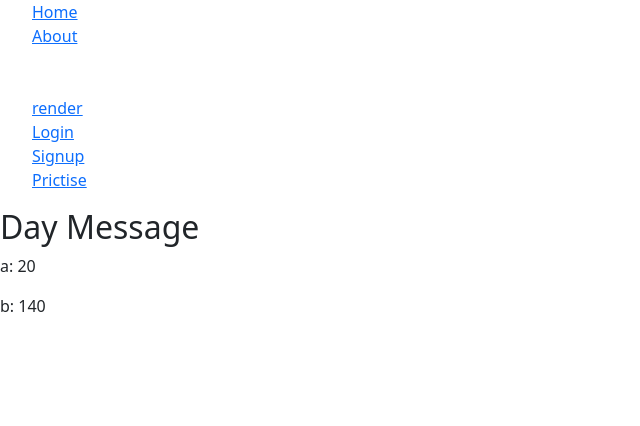
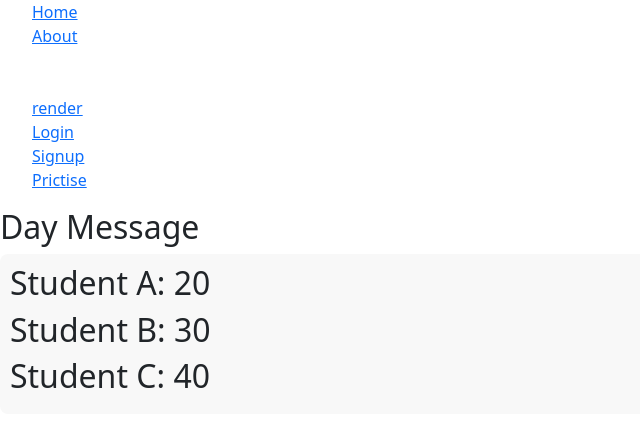
Before and after one commit to vikas-nagarwal/my-react-app-2025, a React (Create React App) app: page /practise in a window 1280 px wide. Shown: the top 426 px of the page, without its empty margins (0-640 px from the left). Built offline with nearby package versions, Linux system fonts and the light colour scheme; a web font is replaced by a local one.

Commit message:
fgh
ghgh

```diff
--- a/src/Pages/Practise.js
+++ b/src/Pages/Practise.js
@@ -1,20 +1,30 @@
 import React from "react";
 
 function Practise() {
-  let a = 140;
-  let b = 20;
-  let c = a;
+  const studentid = {
+    a: 20,
+    b: 30,
+    c: 40,
+  };
 
-  a = b;
-  b = c;
-
+  const message = studentid.a > 10 && studentid.b > studentid.a;
   return (
     <>
       <h2>Day Message</h2>
-      <p>a: {a}</p>
-      <p>b: {b}</p>
+      <h3 style={{ color: "blue" }}>{message}</h3>
+
+      <div
+        style={{
+          backgroundColor: "#f8f8f8",
+          padding: "10px",
+          borderRadius: "8px",
+        }}
+      >
+        <h2>Student A: {studentid.a}</h2>
+        <h2>Student B: {studentid.b}</h2>
+        <h2>Student C: {studentid.c}</h2>
+      </div>
     </>
   );
 }
-
 export default Practise;
```
